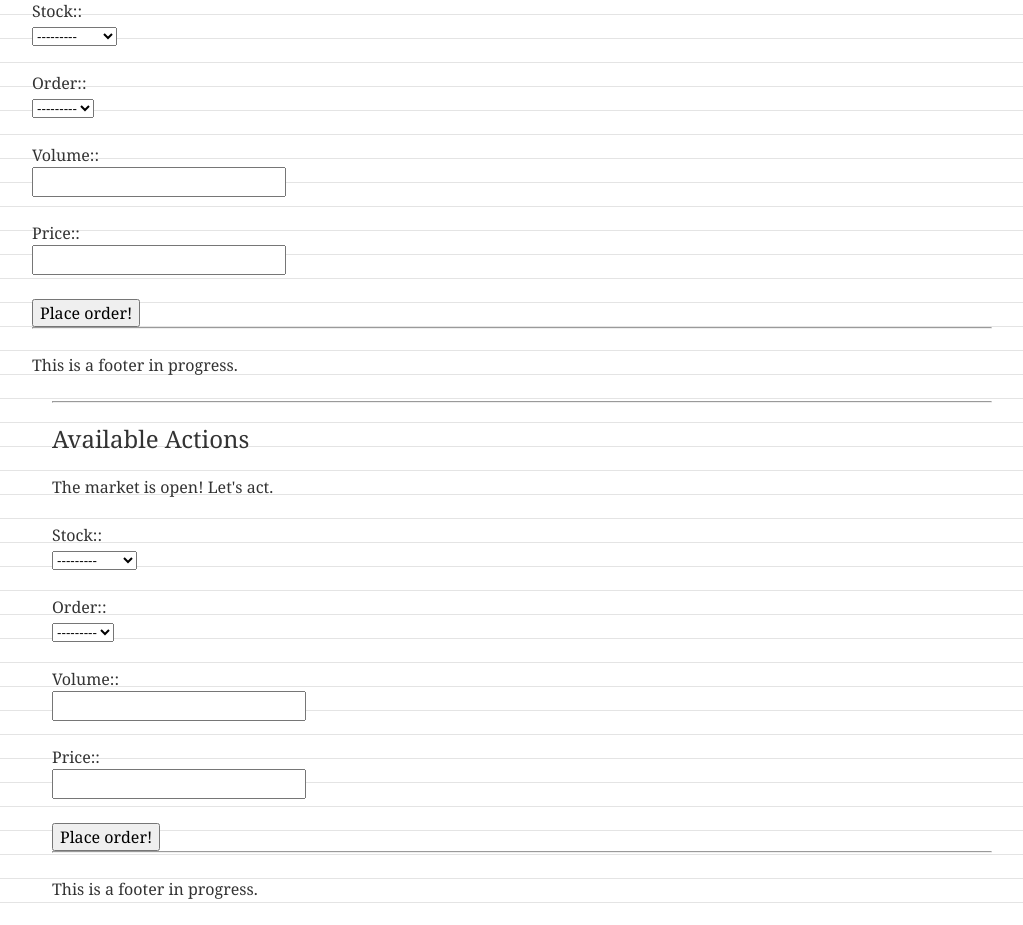
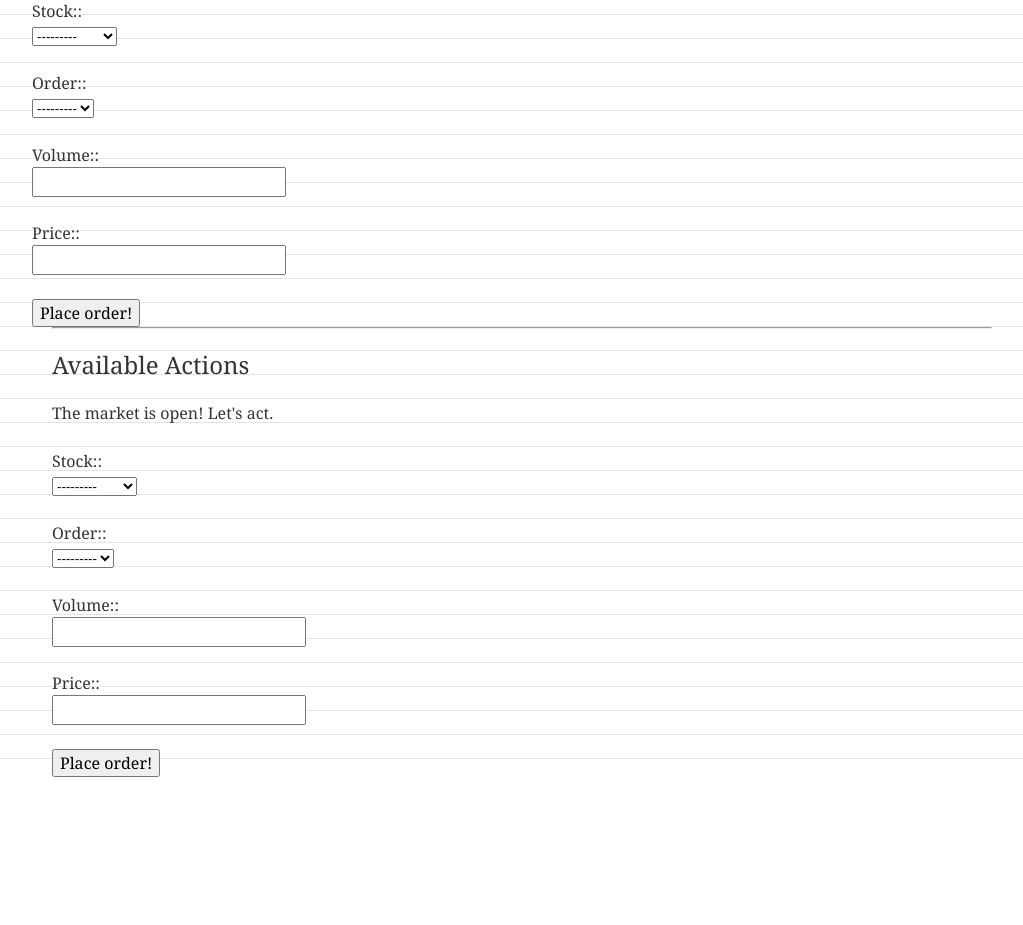
Before and after one commit to rouge8/futures-market, a Django app: a page that uses futures_market/templates/base.html in a window 1280 px wide. Shown: the part 1285-2210 px from the top of the page, without its empty margins (118-1141 px from the left). After the commit the page ends 2062 px from the top, so only its background shows below. Run offline with Django 3.2, Linux system fonts and the light colour scheme; data comes from the database, SQL or seed files in the repository; data that the repository does not hold is empty; style sheets or scripts are compiled from the project's sources; parts of the project's set-up code (start-up, migrations or seed data) failed here and were passed over; some libraries are stand-ins or nearby versions.

Commit message:
removed unnecessary footer

```diff
--- a/futures_market/templates/base.html
+++ b/futures_market/templates/base.html
@@ -18,11 +18,6 @@
 <body class="wrapper">
     {% block content %}{% endblock content %}
 
-    <hr />
-
-    <div id="footer">
-        <p>This is a footer in progress.</p>
-    </div>
 
 </body>
 </html>
```
